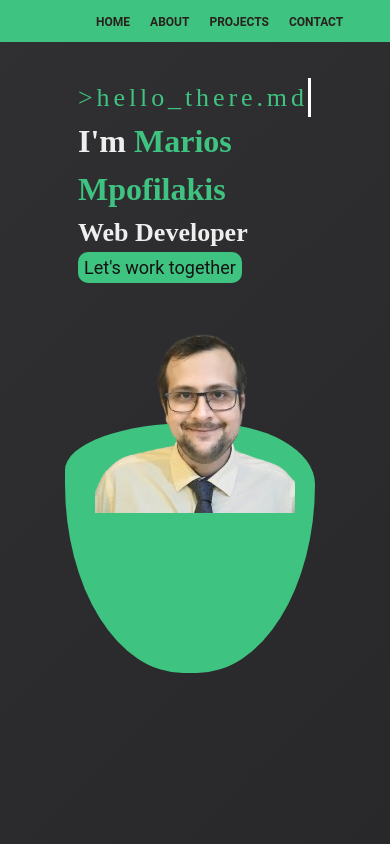
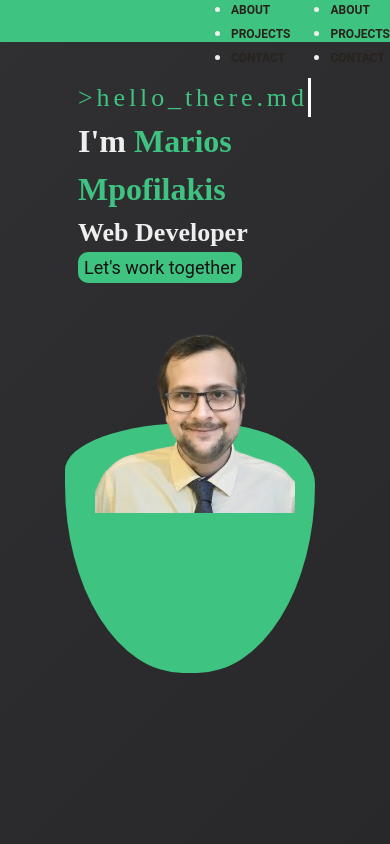
Before and after one commit to bofmar/portfolio, a React (Create React App) app: page / in a window 390 px wide. Shown: the top 844 px of the page. Built offline with nearby package versions, Linux system fonts and the light colour scheme.

Commit message:
Import the normal nav and the hamburger nav to the header component

```diff
--- a/src/components/HeaderNav.js
+++ b/src/components/HeaderNav.js
@@ -1,14 +1,12 @@
 import React from "react";
+import NavMenu from './NavMenu';
+import HamburgerMenu from './HamburgerMenu';
 
 export default function HeaderNav() {
   return (
     <header>
-      <ul>
-        <li><a href='#home'>HOME</a></li>
-        <li><a href='#about'>ABOUT</a></li>
-        <li><a href='#projects'>PROJECTS</a></li>
-        <li><a href='#contact'>CONTACT</a></li>
-      </ul>
+      <NavMenu />
+      <HamburgerMenu />
     </header>
   );
 }
```
